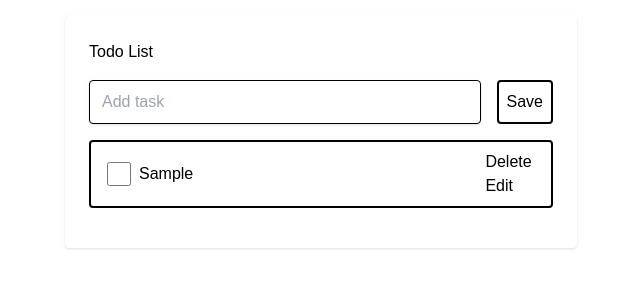
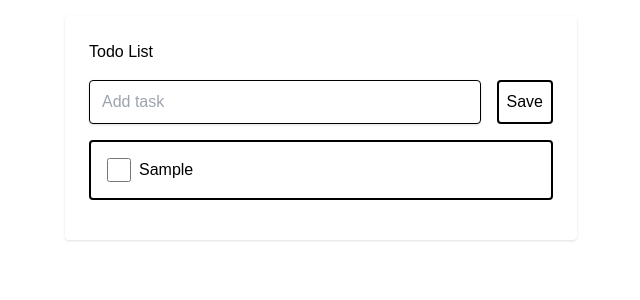
Before and after one commit to nadimtuhin/yet-another-todolist, a Next.js app: page / in a window 1280 px wide. Both pictures are taken after typing "Sample" into the empty fields and a click on the button "Save". Shown: the top 300 px of the page, without its empty margins (319-959 px from the left). Built offline with nearby package versions, Linux system fonts and the light colour scheme.

Commit message:
feat: show todo item action buttons on hover

```diff
--- a/components/home/TodoItem.jsx
+++ b/components/home/TodoItem.jsx
@@ -29,7 +29,7 @@ function TodoItem({ id, title, done }) {
 
   return (
     <div
-      className={classnames('task-item', { done })}
+      className={classnames('task-item relative', { done })}
     >
       <label htmlFor={`task-item-${id}`} className="inline-flex items-center p-2">
         <input
@@ -45,17 +45,18 @@ function TodoItem({ id, title, done }) {
         {title}
       </p>
 
-      <div>
+      <div className="task-item-actions absolute right-0 top-0 bg-orange">
         <button
           type="button"
-          className="remove-task-button"
+          className="remove-task-button p-2"
           onClick={deleteTaskHandler}
         >
           Delete
         </button>
+        |
         <button
           type="button"
-          className="edit-task-button"
+          className="edit-task-button p-2"
           onClick={editTaskHandler}
         >
           Edit
--- a/styles/globals.css
+++ b/styles/globals.css
@@ -28,3 +28,10 @@
 .task-item {
   @apply p-2 border-2 rounded flex mb-4 items-center;
 }
+
+.task-item .task-item-actions {
+  display: none;
+}
+.task-item:hover .task-item-actions {
+  display: block;
+}
```
